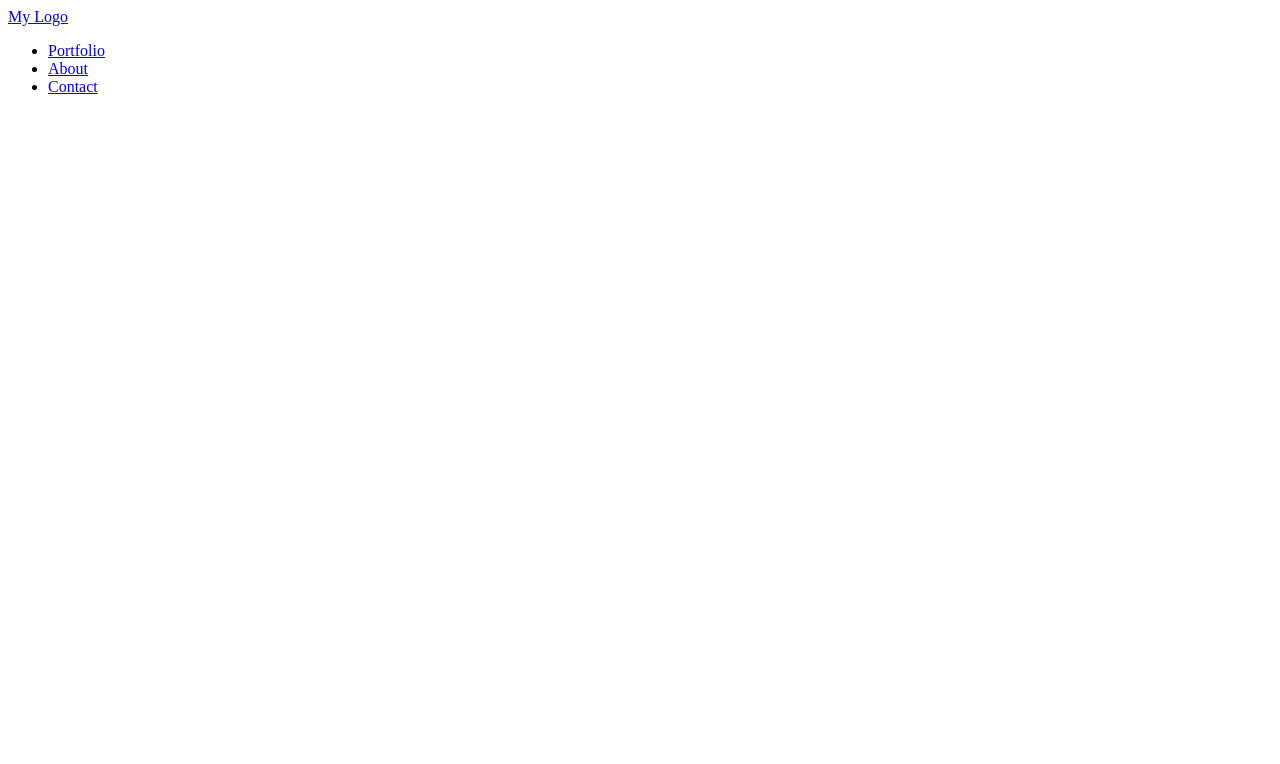
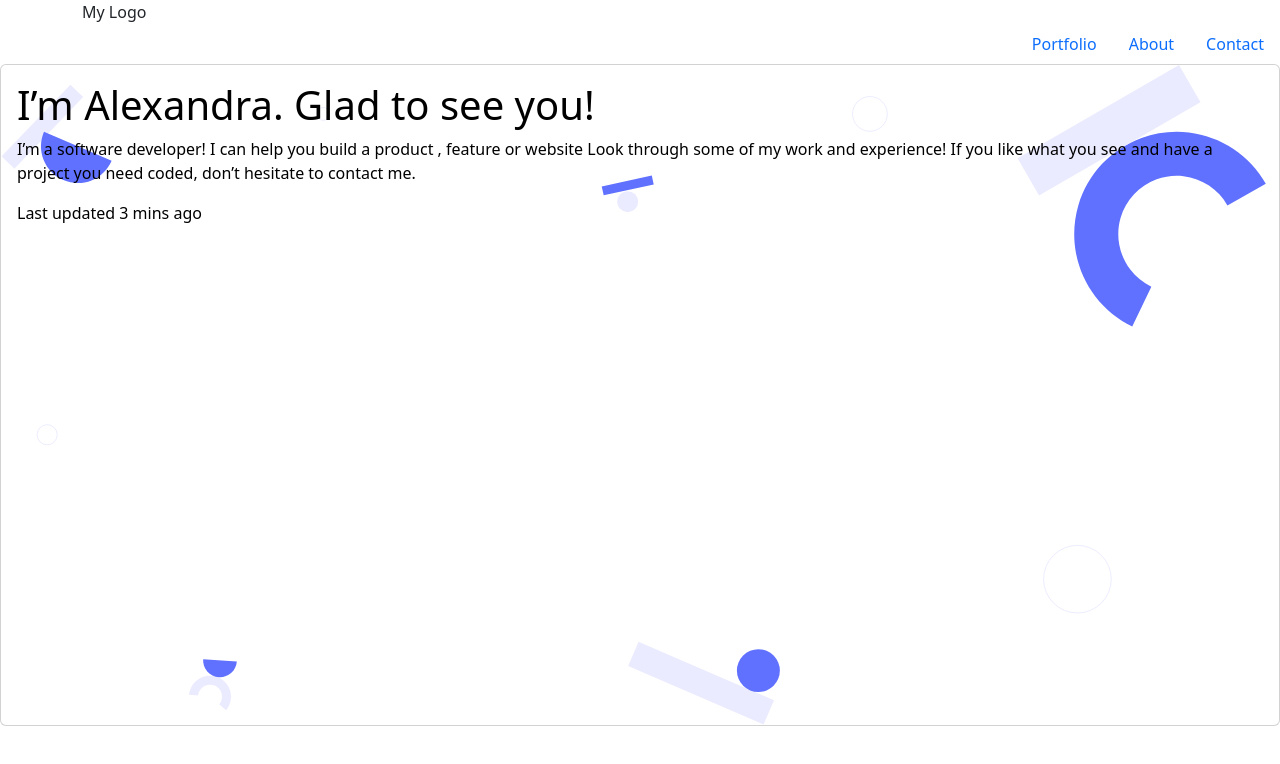
Before and after one commit to microhass/bootstrap-portfolio, a plain HTML site: page index.html in a window 1280 px wide. Drawn offline with nearby package versions, Linux system fonts and the light colour scheme.

Commit message:
Extra styling for the Nav section.

```diff
--- a/index.html
+++ b/index.html
@@ -7,16 +7,55 @@
       name="viewport"
       content="width=device-width, initial-scale=1.0"
     />
+    <link
+      href="https://cdn.jsdelivr.net/npm/bootstrap@5.3.0-alpha3/dist/css/bootstrap.min.css"
+      rel="stylesheet"
+      integrity="sha384-KK94CHFLLe+nY2dmCWGMq91rCGa5gtU4mk92HdvYe+M/SXH301p5ILy+dN9+nJOZ"
+      crossorigin="anonymous"
+    />
+    <script
+      src="https://cdn.jsdelivr.net/npm/bootstrap@5.3.0-alpha3/dist/js/bootstrap.bundle.min.js"
+      integrity="sha384-ENjdO4Dr2bkBIFxQpeoTz1HIcje39Wm4jDKdf19U8gI4ddQ3GYNS7NTKfAdVQSZe"
+      crossorigin="anonymous"
+    ></script>
     <title>Bootsrap Portfolio | Microverse</title>
   </head>
   <body>
     <nav>
-      <a class="nav-link active" href="index.html">My Logo</a>
-      <ul class="nav">
-        <li class="nav-item"><a class="nav-link" href="#">Portfolio</a></li>
-        <li class="nav-item"><a class="nav-link" href="#">About</a></li>
-        <li class="nav-item"><a class="nav-link" href="#">Contact</a></li>
+      <div class="container">
+        <a class="navbar-brand" href="index.html"> My Logo </a>
+      </div>
+      <ul class="nav justify-content-end">
+        <li class="nav-item">
+          <a class="nav-link active" aria-current="page" href="#"
+            >Portfolio</a
+          >
+        </li>
+        <li class="nav-item">
+          <a class="nav-link" href="#">About</a>
+        </li>
+        <li class="nav-item">
+          <a class="nav-link" href="#">Contact</a>
+        </li>
       </ul>
     </nav>
+
+    <div class="card bg-white text-black">
+      <img
+        src="./images/header-bg.svg"
+        class="card-img"
+        alt="Header background"
+      />
+      <div class="card-img-overlay">
+        <h1 class="card-title">I’m Alexandra. Glad to see you!</h1>
+        <p class="card-text">
+          I’m a software developer! I can help you build a product ,
+          feature or website Look through some of my work and
+          experience! If you like what you see and have a project you
+          need coded, don’t hesitate to contact me.
+        </p>
+        <p class="card-text">Last updated 3 mins ago</p>
+      </div>
+    </div>
   </body>
 </html>
```
Also changed, not shown: images/header-bg.svg (added).
